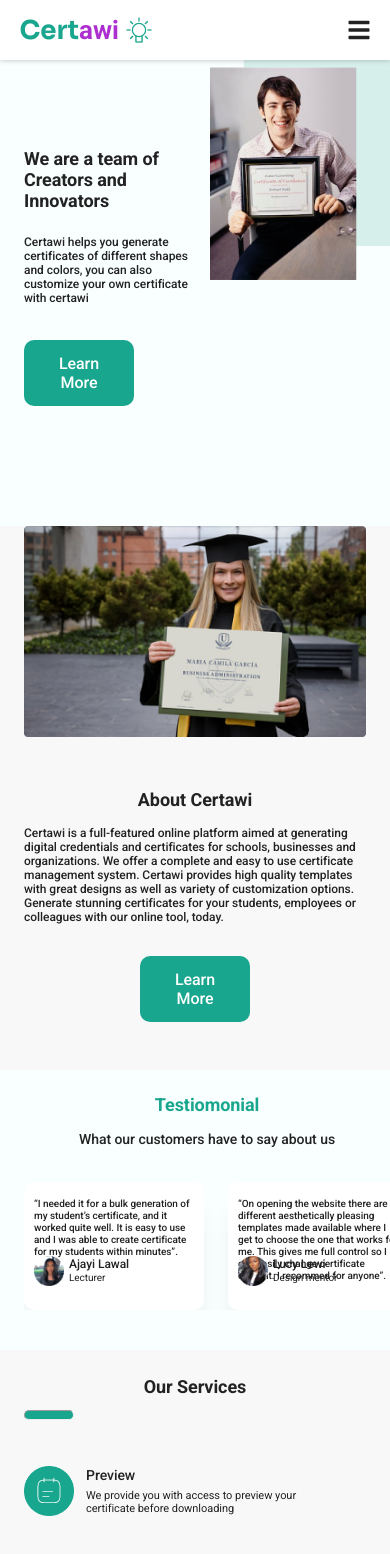
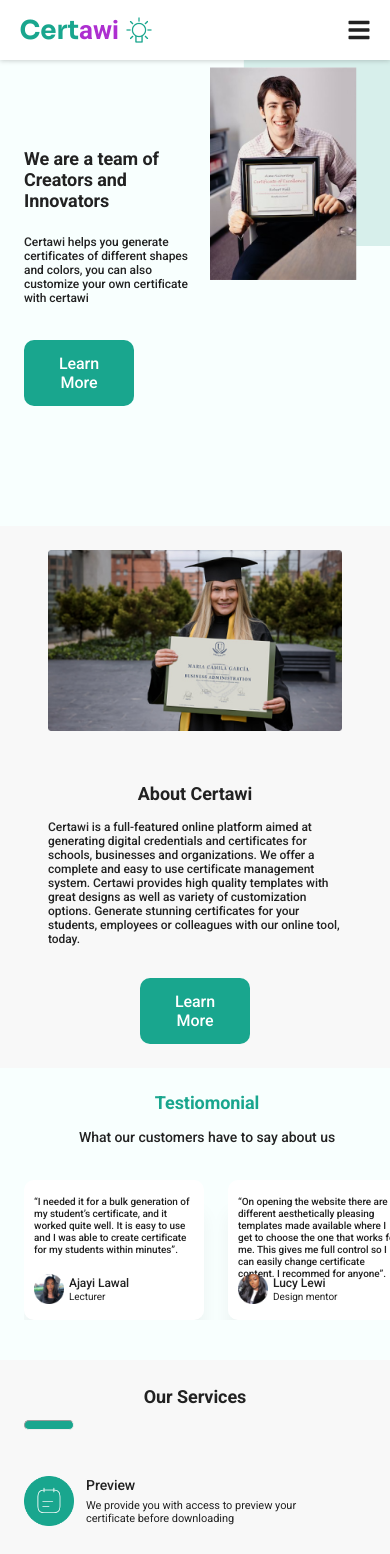
Before and after one commit to jaypee-0/mechanic-headlight, a React (Create React App) app: page /aboutUs in a window 390 px wide. Shown: the top 1554 px of the page. Built offline with nearby package versions, Linux system fonts and the light colour scheme; a web font is replaced by a local one.

Commit message:
Fix About page

```diff
--- a/src/pages/AboutUs/aboutUs.style.css
+++ b/src/pages/AboutUs/aboutUs.style.css
@@ -1,5 +1,5 @@
 @import url("https://fonts.googleapis.com/css2?family=Work+Sans:wght@300;400;500;600;700;800&display=swap");
-body {
+#aboutUs body {
   background-color: #ffffff;
   padding: 0;
   margin: 0;
@@ -9,58 +9,50 @@
   box-sizing: border-box;
   text-decoration: none;
 }
-
-h1,
-h2,
-h3,
-h4,
-h5,
-h6 {
+#aboutUs h1,
+#aboutUs h2,
+#aboutUs h3,
+#aboutUs h4,
+#aboutUs h5,
+#aboutUs h6 {
   text-align: left;
   letter-spacing: -0.004em;
   color: #222222;
   margin: 0;
   padding: 0;
 }
-
-h1 {
+#aboutUs h1 {
   font-size: 64px;
   font-weight: 700;
   line-height: 75px;
 }
-
-h2 {
+#aboutUs h2 {
   font-size: 48px;
   font-weight: 700;
   line-height: 56px;
 }
-
-h3 {
+#aboutUs h3 {
   font-size: 40px;
   font-weight: 700;
   line-height: 47px;
   text-align: center;
 }
-
-h4 {
+#aboutUs h4 {
   font-size: 24px;
   font-weight: 500;
   line-height: 28px;
 }
-
-h5 {
+#aboutUs h5 {
   font-size: 22px;
   font-weight: 400;
   line-height: 26px;
 }
-
-h6 {
+#aboutUs h6 {
   font-size: 20px;
   font-weight: 400;
   line-height: 23px;
 }
-
-.btn {
+#aboutUs .btn {
   width: 163px;
   color: #ffffff;
   background: #19A68E;
@@ -72,102 +64,84 @@
   line-height: 23px;
   letter-spacing: -0.004em;
 }
-
-.stroke {
+#aboutUs .stroke {
   background: #19A68E;
   align-items: center;
   border-radius: 8px;
   width: 114px;
   height: 10px;
 }
-
-.aboutNav {
+#aboutUs .aboutNav {
   height: 100px;
 }
-
-.aboutHero {
+#aboutUs .aboutHero {
   display: flex;
   padding: 0 100px;
 }
-
-.aboutHeroL {
+#aboutUs .aboutHeroL {
   display: flex;
   flex-direction: column;
   gap: 20px;
   width: 50%;
   padding: 131px 0 207px;
 }
-
-.aboutHeroL h4 {
+#aboutUs .aboutHeroL h4 {
   padding-bottom: 14px;
 }
-
-.aboutHeroR {
+#aboutUs .aboutHeroR {
   position: absolute;
   top: 0;
   right: 0;
 }
-
-.aboutAbout {
+#aboutUs .aboutAbout {
   display: flex;
   padding: 100px;
   gap: 10%;
   background: #F8F8F8;
   align-items: center;
 }
-
-#mission {
+#aboutUs #mission {
   background: #ffffff;
 }
-
-.aboutAboutD {
+#aboutUs .aboutAboutD {
   width: 45%;
   display: flex;
   flex-direction: column;
   gap: 16px;
 }
-
-.aboutAboutD h3 {
+#aboutUs .aboutAboutD h3 {
   text-align: left;
 }
-
-.aboutAboutD h4 {
+#aboutUs .aboutAboutD h4 {
   padding-bottom: 16px;
 }
-
-.aboutAboutImg {
+#aboutUs .aboutAboutImg {
   width: 45%;
 }
-
-.aboutAboutImg img {
+#aboutUs .aboutAboutImg img {
   width: 100%;
   height: 70%;
 }
-
-.aboutValue {
+#aboutUs .aboutValue {
   padding: 75px 0 148px 100px;
 }
-
-.aboutValue h2 {
+#aboutUs .aboutValue h2 {
   text-align: center;
   color: #19A68E;
   padding-bottom: 37px;
 }
-
-#vh4 {
+#aboutUs #vh4 {
   text-align: center;
   padding: 0 20% 0 20%;
 }
-
-.aboutValueS {
+#aboutUs .aboutValueS {
   display: grid;
   grid-template-columns: 1fr 1fr 1fr;
   gap: 40px;
   padding-top: 51px;
   overflow: scroll;
 }
-
-.aboutValueCard {
+#aboutUs .aboutValueCard {
   width: 500px;
   height: 240px;
   position: relative;
@@ -178,345 +152,330 @@
   box-shadow: 0px 4px 8px 0px rgba(0, 0, 0, 0.1019607843);
   box-shadow: 0px 32px 19px 0px rgba(0, 0, 0, 0.0509803922);
 }
-
-.aboutValueCardD {
+#aboutUs .aboutValueCardD {
   display: flex;
   gap: 22px;
   position: absolute;
   bottom: 24px;
   align-items: center;
 }
-
-#v2h4 {
+#aboutUs #v2h4 {
   padding-bottom: 12px;
 }
-
-.aboutService {
+#aboutUs .aboutService {
   padding: 39px 100px 60px;
   background: #F8F8F8;
 }
-
-.aboutService h3 {
+#aboutUs .aboutService h3 {
   padding-bottom: 16px;
 }
-
-.aboutServiceS {
+#aboutUs .aboutServiceS {
   padding: 68px 0 84px;
   display: grid;
   grid-template-columns: 1fr 1fr;
+}
+#aboutUs .aboutServiceCard {
+  display: flex;
   gap: 48px;
+  align-items: center;
+  padding: 24px 24px 24px 0;
 }
-
-.aboutServiceCard {
-  display: flex;
-  gap: 24px;
-  align-items: center;
-  padding: 24px;
-}
-
-.aboutServiceCardT h5 {
+#aboutUs .aboutServiceCardT h5 {
   padding-top: 14px;
 }
-
-.aboutGallery {
+#aboutUs .aboutGallery {
   background: #F8F8F8;
   padding: 50px 100px 38px;
   margin-bottom: 59px;
 }
-
-.aboutGallery h3 {
+#aboutUs .aboutGallery h3 {
   padding-bottom: 17px;
 }
-
-.aboutGalleryS {
+#aboutUs .aboutGalleryS {
   padding-top: 63px;
   display: grid;
   gap: 40px;
   grid-template-columns: 1fr 1fr 1fr;
 }
-
-.aboutGalleryS img {
+#aboutUs .aboutGalleryS img {
   width: 100%;
 }
-
-.aboutFooter {
+#aboutUs .aboutFooter {
   height: 443px;
   background: #08372F;
 }
-
 @media screen and (max-width: 1024px) {
-  h1 {
+  #aboutUs h1 {
     font-size: 32px;
     line-height: 38px;
   }
-  h2 {
+  #aboutUs h2 {
     font-size: 40px;
     line-height: 47px;
   }
-  h4 {
+  #aboutUs h4 {
     font-size: 18px;
     line-height: 21px;
   }
-  h5,
-h6 {
+  #aboutUs h5,
+#aboutUs h6 {
     font-size: 14px;
     line-height: 16px;
   }
-  .btn {
+  #aboutUs .btn {
     width: 111px;
     padding: 17.5px 26px;
   }
-  .aboutNav {
+  #aboutUs .aboutNav {
     height: 68px;
   }
-  .aboutHero {
+  #aboutUs .aboutHero {
     padding: 0 44px;
   }
-  .aboutHeroL {
+  #aboutUs .aboutHeroL {
     gap: 24px;
     padding: 51px 0 120px;
     width: 45%;
   }
-  .aboutHeroL h4 {
+  #aboutUs .aboutHeroL h4 {
     padding-bottom: 11px;
   }
-  .aboutHeroR img {
+  #aboutUs .aboutHeroR img {
     height: 380px;
     width: 380px;
   }
-  .aboutAbout {
+  #aboutUs .aboutAbout {
     padding: 64px 44px;
     gap: 6%;
   }
-  .aboutAboutD {
+  #aboutUs .aboutAboutD {
     width: 47%;
   }
-  .aboutAboutImg {
+  #aboutUs .aboutAboutImg {
     width: 47%;
   }
-  .aboutValue {
+  #aboutUs .aboutValue {
     padding: 46px 0 79px 44px;
   }
-  .aboutValue h2 {
+  #aboutUs .aboutValue h2 {
     padding-bottom: 24px;
   }
-  #vh4 {
+  #aboutUs #vh4 {
     padding: 0 10%;
   }
-  .aboutValueCard {
+  #aboutUs .aboutValueCard {
     width: 360px;
     height: 180px;
     border-radius: 10px;
     padding: 24px 19px 24px 16px;
   }
-  .aboutValueCardD {
+  #aboutUs .aboutValueCardD {
     display: flex;
     gap: 16px;
     bottom: 24px;
   }
-  .aboutValueS {
+  #aboutUs .aboutValueS {
     gap: 28px;
   }
-  .aboutValueCardD img {
+  #aboutUs .aboutValueCardD img {
     height: 50px;
     width: 50px;
   }
-  #v2h4 {
+  #aboutUs #v2h4 {
     padding-bottom: 6px;
   }
-  .aboutService {
+  #aboutUs .aboutService {
     padding: 51px 44px 41px;
   }
-  .aboutServiceS {
+  #aboutUs .aboutServiceS {
     padding: 33px 0 59px;
   }
-  .aboutServiceCard img {
+  #aboutUs .aboutServiceCard {
+    padding: 12px 24px 12px 0;
+  }
+  #aboutUs .aboutServiceCard img {
     height: 50px;
     width: 50px;
   }
-  .aboutServiceCardT h5 {
+  #aboutUs .aboutServiceCardT h5 {
     padding-top: 6px;
   }
-  .aboutGallery {
+  #aboutUs .aboutGallery {
     padding: 50px 44px 41px;
     margin-bottom: 51px;
   }
-  .aboutGallery h3 {
+  #aboutUs .aboutGallery h3 {
     padding-bottom: 12px;
   }
-  .aboutGalleryS {
+  #aboutUs .aboutGalleryS {
     padding-top: 44px;
     gap: 36px;
   }
-  .aboutGalleryS img {
+  #aboutUs .aboutGalleryS img {
     width: 100%;
   }
-  .aboutFooter {
+  #aboutUs .aboutFooter {
     height: 834px;
   }
 }
 @media screen and (max-width: 800px) {
-  .aboutHeroR img {
+  #aboutUs .aboutHeroR img {
     height: 380px;
     width: 340px;
   }
 }
 @media screen and (max-width: 700px) {
-  .aboutHeroR img {
+  #aboutUs .aboutHeroR img {
     height: 380px;
     width: 300px;
   }
+  #aboutUs .aboutServiceS {
+    gap: 16px;
+  }
+  #aboutUs .aboutServiceCard {
+    gap: 12px;
+  }
 }
-.aboutServiceS {
-  gap: 16px;
-}
-
-.aboutServiceCard {
-  gap: 12px;
-  padding: 12px;
-}
-
 @media screen and (max-width: 600px) {
-  h1,
-h2 {
+  #aboutUs h1,
+#aboutUs h2,
+#aboutUs h3 {
     font-size: 18px;
     line-height: 21px;
   }
-  h3 {
-    font-weight: 700;
-    line-height: 23px;
-  }
-  h4 {
+  #aboutUs h4 {
     font-size: 12px;
     line-height: 14px;
   }
-  h5 {
+  #aboutUs h5 {
     font-size: 11px;
     line-height: 13px;
   }
-  h6 {
+  #aboutUs h6 {
     font-size: 10px;
     line-height: 12px;
   }
-  .btn {
+  #aboutUs .btn {
     width: 110px;
     padding: 14px 20px;
     font-size: 16px;
     line-height: 19px;
   }
-  .stroke {
+  #aboutUs .stroke {
     width: 50px;
   }
-  .aboutNav {
+  #aboutUs .aboutNav {
     height: 64px;
   }
-  .aboutHero {
+  #aboutUs .aboutHero {
     padding: 0 24px;
   }
-  .aboutHeroL {
-    padding: 24px 0 50px;
+  #aboutUs .aboutHeroL {
+    padding: 24px 0 148px;
   }
-  .aboutHeroR img {
+  #aboutUs .aboutHeroR img {
     height: 320px;
     width: 240px;
   }
-  .aboutAbout {
+  #aboutUs .aboutAbout {
     display: flex;
     flex-direction: column;
+    padding: 0 24px 48px;
     gap: 48px;
   }
-  .aboutAboutD {
+  #aboutUs .aboutAboutD {
     width: 100%;
     align-items: center;
   }
-  .aboutAboutImg {
+  #aboutUs .aboutAboutImg {
     width: 100%;
     height: 100%;
   }
-  .aboutValue {
+  #aboutUs .aboutValue {
     padding: 24px 0 40px 24px;
   }
-  .aboutValue h2 {
+  #aboutUs .aboutValue h2 {
     padding-bottom: 16px;
   }
-  #vh4 {
+  #aboutUs #vh4 {
     padding: 0 5%;
     font-size: 14px;
     line-height: 16px;
   }
-  .aboutValueS {
+  #aboutUs .aboutValueS {
     gap: 24px;
     padding-top: 35px;
   }
-  .aboutValueCard {
+  #aboutUs .aboutValueCard {
     width: 180px;
     height: 128px;
     padding: 16px 10px 13px;
   }
-  #v1h4 {
+  #aboutUs #v1h4 {
     padding-bottom: 24px;
     font-size: 10px;
     line-height: 12px;
   }
-  .aboutValueCardD {
+  #aboutUs .aboutValueCardD {
     gap: 5px;
   }
-  .aboutValueCardD img {
+  #aboutUs .aboutValueCardD img {
     height: 30px;
     width: 30px;
   }
-  #v2h4 {
+  #aboutUs #v2h4 {
     padding-bottom: 1px;
   }
-  .aboutService {
+  #aboutUs .aboutService {
     padding: 10px 24px 36px;
   }
-  .aboutService h3 {
+  #aboutUs .aboutService h3 {
     padding: 16px 0 13px;
   }
-  .aboutServiceS {
+  #aboutUs .aboutServiceS {
     padding: 34px 0;
     grid-template-columns: 1fr;
-    gap: 34px;
   }
-  .aboutServiceCardT h4 {
+  #aboutUs .aboutServiceCardT h4 {
     font-size: 14px;
     line-height: 16px;
   }
-  .aboutServiceCardT h5 {
+  #aboutUs .aboutServiceCardT h5 {
     padding-top: 6px;
   }
-  .aboutGallery {
+  #aboutUs .aboutGallery {
     padding: 30px 24px 40px;
     margin-bottom: 23px;
   }
-  .aboutGallery h3 {
+  #aboutUs .aboutGallery h3 {
     padding-bottom: 21px;
   }
-  .aboutGalleryS {
+  #aboutUs .aboutGalleryS {
     padding-top: 49px;
     gap: 20px;
     grid-template-columns: 1fr 1fr;
   }
-  .aboutFooter {
+  #aboutUs .aboutFooter {
     height: 1785px;
   }
 }
 @media screen and (max-width: 480px) {
-  .aboutHeroL {
+  #aboutUs .aboutHeroL {
     width: 50%;
+    padding: 24px 0 120px;
   }
-  .aboutHeroR img {
+  #aboutUs .aboutHeroR img {
     height: 280px;
     width: 180px;
   }
 }
 @media screen and (max-width: 380px) {
-  .aboutHeroL {
+  #aboutUs .aboutHeroL {
     width: 45%;
+    padding: 24px 0 60px;
   }
-  .aboutHeroR img {
+  #aboutUs .aboutHeroR img {
     height: 240px;
     width: 160px;
   }
-}/*# sourceMappingURL=aboutUs.style.css.map */
+}
--- a/src/pages/AboutUs/aboutUs.style.scss
+++ b/src/pages/AboutUs/aboutUs.style.scss
@@ -74,7 +74,7 @@
     line-height: 23px;
     letter-spacing: -0.004em;
 }
-.stroke{
+.aboutstroke{
     background: #19A68E;
     align-items: center;
     border-radius: 8px;
@@ -299,14 +299,13 @@
     }
     .aboutValueCard {
         width: 360px;
-        height: 180px;
+        height: 200px;
         border-radius: 10px;
         padding: 24px 19px 24px 16px;
     }
     .aboutValueCardD {
-        display: flex;
-        gap: 16px;
-        bottom: 24px;
+        gap: 22px;
+        bottom: 20px;
     }
     .aboutValueS {
         gap: 28px;
@@ -407,7 +406,7 @@
         font-size: 16px;
         line-height: 19px;
         }
-    .stroke {
+    .aboutstroke {
         width: 50px;
         }
     // fake nav
@@ -429,9 +428,12 @@
     .aboutAbout {
         display: flex;
         flex-direction: column;
-        padding: 0 24px 48px;
+        padding: 24px 48px;
         gap: 48px;
         }
+    #mission{
+        flex-direction: column-reverse;
+    }
     .aboutAboutD {
         width: 100%;
         align-items: center;
@@ -459,7 +461,7 @@
         }
     .aboutValueCard {
         width: 180px;
-        height: 128px;
+        height: 140px;
         padding: 16px 10px 13px;
         }
     #v1h4 {
@@ -469,6 +471,7 @@
         }
     .aboutValueCardD {
         gap: 5px;
+        bottom: 16px;
         }
     .aboutValueCardD img {
         height: 30px;
--- a/src/pages/AboutUs/index.jsx
+++ b/src/pages/AboutUs/index.jsx
@@ -86,7 +86,7 @@
 
         <div className="aboutService">
           <h3>Our Services</h3>
-          <hr className='stroke' />
+          <hr className='aboutstroke' />
           <div className="aboutServiceS">
             <div className="aboutServiceCard">
                 <img src={Service1} alt="" />
@@ -134,7 +134,7 @@
 
         <div className="aboutGallery">
           <h3>Our Gallery</h3>
-          <hr className='stroke'/>
+          <hr className='.aboutstroke'/>
           <div className="aboutGalleryS">
             <img src={Gallery1} alt="" />
             <img src={Gallery2} alt="" />
```
Also changed, not shown: 1 other file (tests, documents, lock files or other folders).
